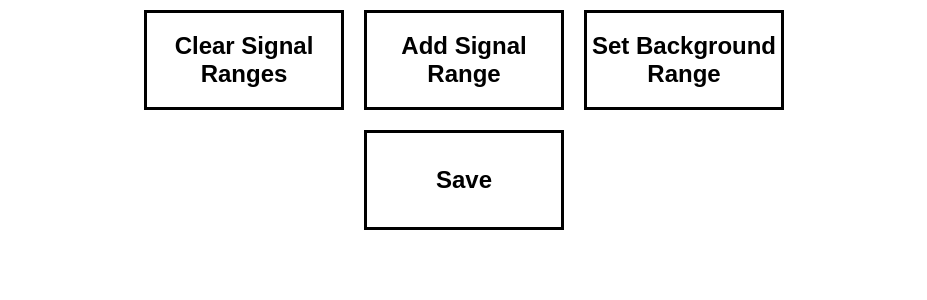
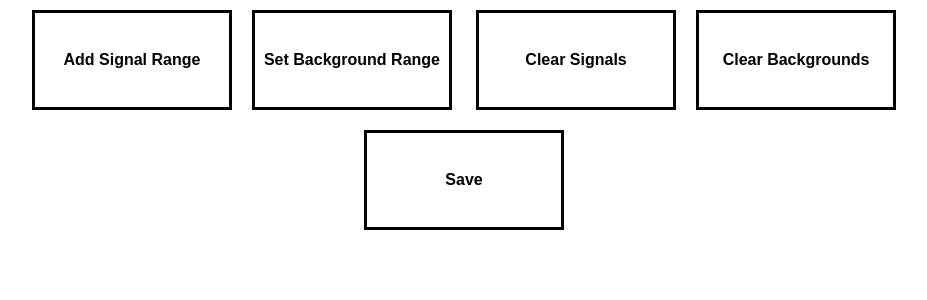
Before and after one commit to SUNYCNSE-ERIC/Flask-Spectrometry, a Flask app: template templates/view.html in a window 1280 px wide. Shown: the top 300 px of the page, without its empty margins (176-1103 px from the left). Run offline with Flask 2, Linux system fonts and the light colour scheme; the template is opened without the code that fills it, so the values that code supplies are empty; parts of the project's set-up code (start-up, migrations or seed data) failed here and were passed over.

Commit message:
added multiple background ranges

```diff
--- a/run.py
+++ b/run.py
@@ -3,6 +3,7 @@ from flask import Flask, render_template, request, redirect, url_for, send_from_
 from werkzeug import secure_filename
 from netCDFtoCSV import convertFile
 import numpy as np
+import json
 from scipy.signal import gaussian
 from scipy.ndimage import filters
 
@@ -47,7 +48,7 @@ def index():
     Home of the app.  Get's a list a files with the ".cdf" extension and filtered files for the "index.html" template.
     """
     ensure_dir(app.config['UPLOAD_FOLDER'])
-    file_list = [f.rsplit('.', 1)[0] for f in os.listdir(UPLOAD_FOLDER) if allowed_file(f)]
+    file_list = [f.rsplit('.', 1)[0] for f in os.listdir(UPLOAD_FOLDER) if allowed_file(f) and not is_filtered(f)]
     smoothed_files = [f.rsplit('.',1)[0].rsplit('-',1)[0] for f in os.listdir(UPLOAD_FOLDER) if is_filtered(f)]
     return  render_template('index.html', file_list = file_list, smoothed = smoothed_files)
 
@@ -154,7 +155,7 @@ def sub_background(filename):
     #             f.write(',' + str(filtered_sum))
     #         f.write('\n')
 
-    return redirect(url_for('index'))
+    return json.dumps({'success':True}), 200, {'ContentType':'application/json'}
 
 # def sums(filtered):
 #     cum_sum = 0
--- a/static/smooth.js
+++ b/static/smooth.js
@@ -83,7 +83,7 @@ d3.csv(url , function(error, data) {
 
     y2.domain([0, d3.max(data, function(d) { return d.Cumulative; })]);
 
-    $('#maxcum').html("Max Counts: " + d3.max(data, function(d) { return d.Cumulative; }));
+    $('#maxcum').html("Total Counts: " + d3.max(data, function(d) { return d.Cumulative; }));
 
     svg.selectAll("dot")
         .data(data)
--- a/static/view.css
+++ b/static/view.css
@@ -23,7 +23,7 @@ button {
     width: 200px;
     height: 100px;
     font-weight: bolder;
-    font-size: 1.5em;
+    font-size: 1em;
     background: none;
     border: solid black 3px;
     padding: 3px;
--- a/static/view.js
+++ b/static/view.js
@@ -111,11 +111,17 @@ d3.csv(url , function(error, data) {
         .x(x);
         // .extent([0, d3.max(data, function(d) { return d.Time })]);
 
-    $('#clear').click(function(e) {
+    $('#clearsig').click(function(e) {
         e.preventDefault();
         svg.selectAll(".sig-rect").remove();
         sig = [];
-    })
+    });
+
+    $('#clearbkg').click(function(e) {
+        e.preventDefault();
+        svg.selectAll(".bkg-rect").remove();
+        bkg = [];
+    });
 
     $('#signal').click(function(e) {
         e.preventDefault();
@@ -130,20 +136,17 @@ d3.csv(url , function(error, data) {
             .attr('fill', 'green')
             .attr('fill-opacity', '0.1')
             .moveToBack();
-        console.log(sig);
         brush.clear();
     });
 
     $('#background').click(function(e) {
         e.preventDefault();
-        bkg = brush.extent();
-
-        svg.selectAll(".bkg-rect").remove();
-
+        bkg.push(brush.extent());
+        cur = brush.extent();
         svg.append('rect')
             .attr('class', 'bkg-rect')
-            .attr('x', x(bkg[0]))
-            .attr('width', x(bkg[1]-bkg[0]))
+            .attr('x', x(cur[0]))
+            .attr('width', x(cur[1]-cur[0]))
             .attr('y', y(0)-height)
             .attr('height', height)
             .attr('fill', 'red')
@@ -152,21 +155,24 @@ d3.csv(url , function(error, data) {
         brush.clear();
     });
 
-    $('button').click(function(e) {
+    $('#save').click(function(e) {
         e.preventDefault();
 
         if (!(bkg.equals([])) && !(sig.equals([]))) {
             for (var i=0; i < sig.length; i++) {
                 console.log(i);
                 url = '/background/' + window.location.pathname.split("/")[2];
-                data = {sig0: sig[i][0], sig1: sig[i][1], bkg0: bkg[0], bkg1: bkg[1], n: i}
-                query = 'sig0=' + sig[i][0] + '&sig1=' + sig[i][1] + '&bkg0=' + bkg[0] + '&bkg1=' + bkg[1] + '&n=' + i;
+                data = {sig0: sig[i][0], sig1: sig[i][1], bkg0: bkg[i][0], bkg1: bkg[i][1], n: i}
+                // query = 'sig0=' + sig[i][0] + '&sig1=' + sig[i][1] + '&bkg0=' + bkg[i][0] + '&bkg1=' + bkg[i]   [1] + '&n=' + i;
                 console.log(data);
                 $.ajax({
                     type: "POST",
                     url: url,
                     data: data
                 });
+                if (i + 1 == sig.length) {
+                    window.location = '/';
+                }
             }
             // window.location.href = "/";
         }
@@ -217,8 +223,3 @@ d3.csv(url , function(error, data) {
         .call(yAxis);
 
 });
-
-// Change Title
-var title = $('h1').html();
-title = title.split('/')[2].split('.')[0];
-$('h1').html(title);
--- a/templates/view.html
+++ b/templates/view.html
@@ -7,7 +7,8 @@
 <h1>{{ filename }}</h1>
 <div id="graph"></div>
 <div id="buttons">
-	<button id="clear">Clear Signal Ranges</button><button id="signal">Add Signal Range</button><button id="background">Set Background Range</button>
+	<button id="signal">Add Signal Range</button><button id="background">Set Background Range</button>
+    <button id="clearsig">Clear Signals</button><button id="clearbkg">Clear Backgrounds</button>
 </div>
 <div><button id="save">Save</button></div>
 <script src="{{ url_for('static', filename='jquery-2.1.3.min.js') }}"></script>
```
